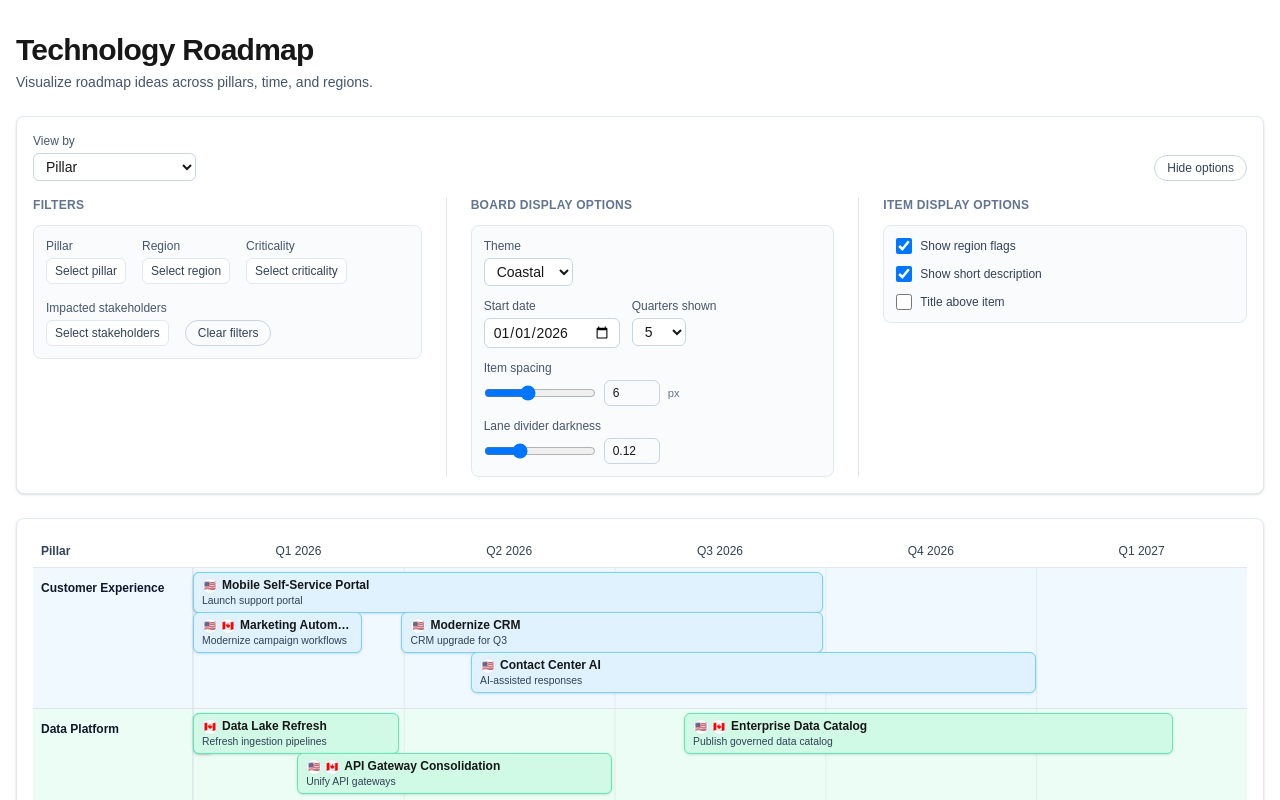
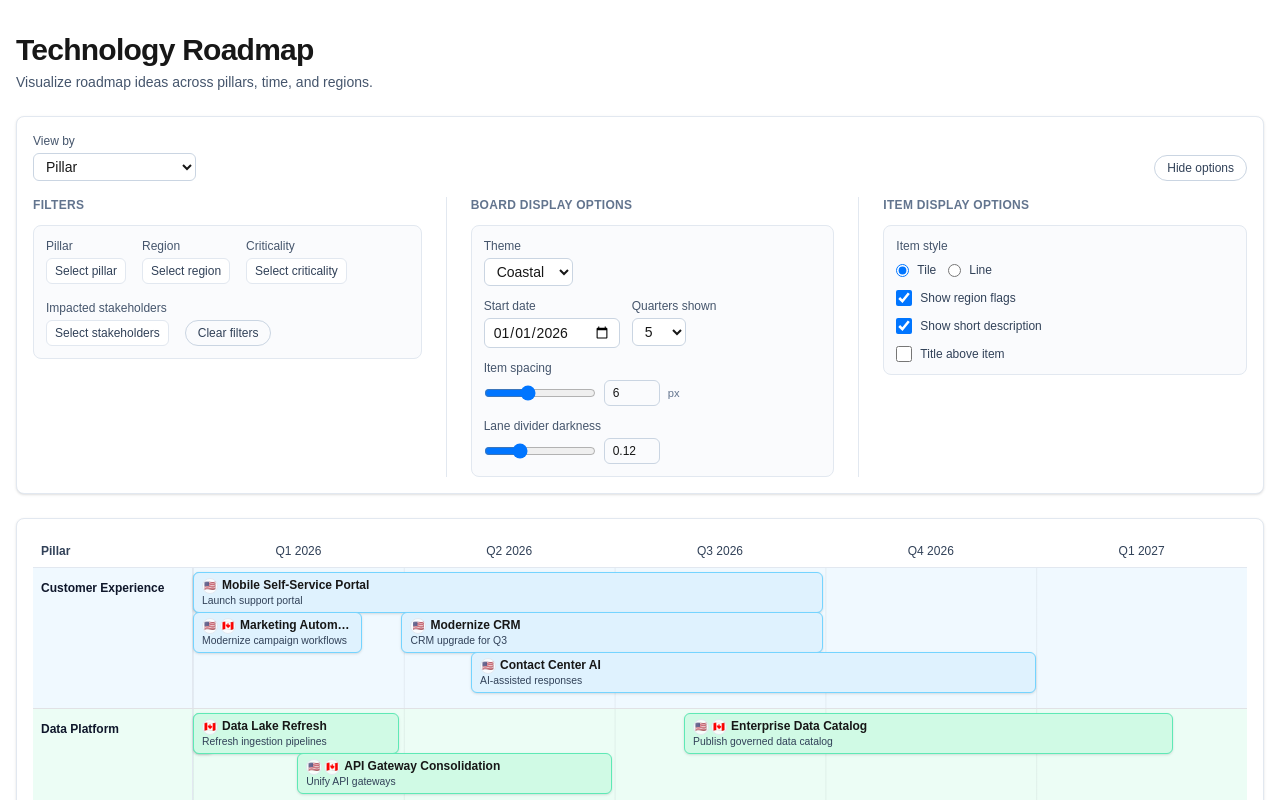
Before and after one commit to afalubi/roadmap-viewer, a Next.js app: page / in a window 1280 px wide. Shown: the top 800 px of the page. Built offline with nearby package versions, Linux system fonts and the light colour scheme.

Commit message:
feat: added line view

```diff
--- a/src/app/page.tsx
+++ b/src/app/page.tsx
@@ -28,6 +28,8 @@ export default function HomePage() {
     titleAbove: false,
     itemVerticalPadding: 6,
     laneDividerOpacity: 0.12,
+    itemStyle: 'tile' as 'tile' | 'line',
+    lineTitleGap: 2,
   });
   const [selectedTheme, setSelectedTheme] = useState<
     | 'coastal'
--- a/src/components/roadmap/RoadmapFilters.tsx
+++ b/src/components/roadmap/RoadmapFilters.tsx
@@ -26,6 +26,8 @@ interface Props {
     titleAbove: boolean;
     itemVerticalPadding: number;
     laneDividerOpacity: number;
+    itemStyle: 'tile' | 'line';
+    lineTitleGap: number;
   };
   setDisplayOptions: (value: {
     showRegionEmojis: boolean;
@@ -33,6 +35,8 @@ interface Props {
     titleAbove: boolean;
     itemVerticalPadding: number;
     laneDividerOpacity: number;
+    itemStyle: 'tile' | 'line';
+    lineTitleGap: number;
   }) => void;
   selectedTheme:
     | 'coastal'
@@ -379,6 +383,81 @@ export function RoadmapFilters({
             Item display options
           </div>
           <div className="space-y-3 rounded-lg bg-slate-50/70 p-3 border border-slate-200">
+            <div>
+              <label className="block text-xs font-medium text-slate-600 mb-2">
+                Item style
+              </label>
+              <div className="flex items-center gap-3 text-xs text-slate-700">
+                <label className="flex items-center gap-2">
+                  <input
+                    type="radio"
+                    name="item-style"
+                    value="tile"
+                    checked={displayOptions.itemStyle === 'tile'}
+                    onChange={() =>
+                      setDisplayOptions({
+                        ...displayOptions,
+                        itemStyle: 'tile',
+                      })
+                    }
+                  />
+                  Tile
+                </label>
+                <label className="flex items-center gap-2">
+                  <input
+                    type="radio"
+                    name="item-style"
+                    value="line"
+                    checked={displayOptions.itemStyle === 'line'}
+                    onChange={() =>
+                      setDisplayOptions({
+                        ...displayOptions,
+                        itemStyle: 'line',
+                      })
+                    }
+                  />
+                  Line
+                </label>
+              </div>
+            </div>
+            {displayOptions.itemStyle === 'line' ? (
+              <div>
+                <label className="block text-xs font-medium text-slate-600 mb-1">
+                  Line title gap
+                </label>
+                <div className="flex items-center gap-2">
+                  <input
+                    type="range"
+                    min={0}
+                    max={12}
+                    step={1}
+                    value={displayOptions.lineTitleGap}
+                    onChange={(e) =>
+                      setDisplayOptions({
+                        ...displayOptions,
+                        lineTitleGap: Number(e.target.value),
+                      })
+                    }
+                    className="w-28"
+                  />
+                  <input
+                    type="number"
+                    min={0}
+                    max={12}
+                    step={1}
+                    value={displayOptions.lineTitleGap}
+                    onChange={(e) =>
+                      setDisplayOptions({
+                        ...displayOptions,
+                        lineTitleGap: Number(e.target.value),
+                      })
+                    }
+                    className="w-14 rounded-md border border-slate-300 px-2 py-1 text-xs"
+                  />
+                  <span className="text-[0.7rem] text-slate-500">px</span>
+                </div>
+              </div>
+            ) : null}
             <label className="flex items-center gap-2 text-xs text-slate-700">
               <input
                 type="checkbox"
--- a/src/components/roadmap/RoadmapSwimlane.tsx
+++ b/src/components/roadmap/RoadmapSwimlane.tsx
@@ -21,6 +21,8 @@ interface Props {
     showShortDescription: boolean;
     titleAbove: boolean;
     itemVerticalPadding: number;
+    itemStyle: 'tile' | 'line';
+    lineTitleGap: number;
   };
   theme:
     | 'coastal'
@@ -53,12 +55,19 @@ export function RoadmapSwimlane({
     rect: DOMRect;
     regionBadges: ReactNode;
   } | null>(null);
-  const lanePaddingTop = displayOptions.titleAbove ? 20 : 8;
+  const titleAbove =
+    displayOptions.titleAbove || displayOptions.itemStyle === 'line';
+  const lanePaddingTop = titleAbove ? 20 : 8;
   const lanePaddingX = 8;
   const lanePaddingBottom = 8;
   const firstItemOffset = 4;
-  const rowHeight = displayOptions.showShortDescription ? 34 : 24;
-  const labelHeight = displayOptions.titleAbove ? 12 : 0;
+  const rowHeight =
+    displayOptions.itemStyle === 'line'
+      ? 18
+      : displayOptions.showShortDescription
+        ? 34
+        : 24;
+  const labelHeight = titleAbove ? 12 : 0;
   const rowGap = displayOptions.itemVerticalPadding;
   const laneRowHeight = rowHeight + rowGap + labelHeight;
   const timelineStart = quarters[0]?.start.getTime() ?? 0;
@@ -121,16 +130,37 @@ export function RoadmapSwimlane({
               </span>
             ) : null;
 
-            const itemTop = firstItemOffset + row * laneRowHeight;
+            const hasInlineTitle = !titleAbove && item.title;
+            const hasInlineShort =
+              displayOptions.showShortDescription &&
+              item.shortDescription &&
+              displayOptions.itemStyle !== 'line';
+            const hasInlineText = Boolean(hasInlineTitle || hasInlineShort);
+            const lineHeight = displayOptions.itemStyle === 'line' ? 6 : 8;
+            const itemTop =
+              firstItemOffset +
+              row * laneRowHeight +
+              (hasInlineText ? 0 : Math.max(0, (rowHeight - lineHeight) / 2));
+
+            const stackGap = titleAbove
+              ? displayOptions.itemStyle === 'line'
+                ? displayOptions.lineTitleGap
+                : 4
+              : 0;
 
             return (
               <div
                 key={item.id}
-                className="absolute"
-                style={{ left: `${pos.leftPercent}%`, width: `${pos.widthPercent}%`, top: itemTop }}
+                className="absolute flex flex-col"
+                style={{
+                  left: `${pos.leftPercent}%`,
+                  width: `${pos.widthPercent}%`,
+                  top: itemTop,
+                  gap: `${stackGap}px`,
+                }}
               >
-                {displayOptions.titleAbove ? (
-                  <div className="mb-1 text-[0.65rem] font-semibold text-slate-800 truncate">
+                {titleAbove ? (
+                  <div className="text-[0.65rem] font-semibold leading-none text-slate-800 truncate">
                     {regionBadges}
                     {item.title}
                   </div>
@@ -138,8 +168,13 @@ export function RoadmapSwimlane({
                 <button
                   type="button"
                   className={[
-                    'group w-full text-left text-xs px-2 py-1 rounded-md border shadow-sm cursor-pointer transition-colors',
+                    'group relative w-full text-left text-xs px-2 py-1 rounded-md border shadow-sm cursor-pointer transition-colors',
                     itemColorClasses,
+                    displayOptions.itemStyle === 'line'
+                      ? 'h-1.5 py-0 rounded-full brightness-90 contrast-125'
+                      : hasInlineText
+                        ? ''
+                        : 'h-2 py-0 rounded-full',
                   ].join(' ')}
                   onClick={() => onSelectItem(item)}
                   onMouseEnter={(event) =>
@@ -151,13 +186,19 @@ export function RoadmapSwimlane({
                   }
                   onMouseLeave={() => setTooltip(null)}
                 >
-                  {displayOptions.titleAbove ? null : (
+                  {displayOptions.itemStyle === 'line' ? (
+                    <>
+                      <span className="absolute -left-1 top-1/2 h-2.5 w-2.5 -translate-y-1/2 rounded-full border border-slate-400 bg-slate-200" />
+                      <span className="absolute -right-1 top-1/2 h-2.5 w-2.5 -translate-y-1/2 rounded-full border border-slate-400 bg-slate-200" />
+                    </>
+                  ) : null}
+                  {hasInlineText && !titleAbove ? (
                     <div className="font-semibold truncate">
                       {regionBadges}
                       {item.title}
                     </div>
-                  )}
-                  {displayOptions.showShortDescription ? (
+                  ) : null}
+                  {hasInlineText && displayOptions.showShortDescription ? (
                     <div className="text-[0.65rem] text-slate-700 truncate">
                       {item.shortDescription}
                     </div>
--- a/src/components/roadmap/RoadmapTimeline.tsx
+++ b/src/components/roadmap/RoadmapTimeline.tsx
@@ -16,6 +16,8 @@ interface Props {
     titleAbove: boolean;
     itemVerticalPadding: number;
     laneDividerOpacity: number;
+    itemStyle: 'tile' | 'line';
+    lineTitleGap: number;
   };
   theme:
     | 'coastal'
```
